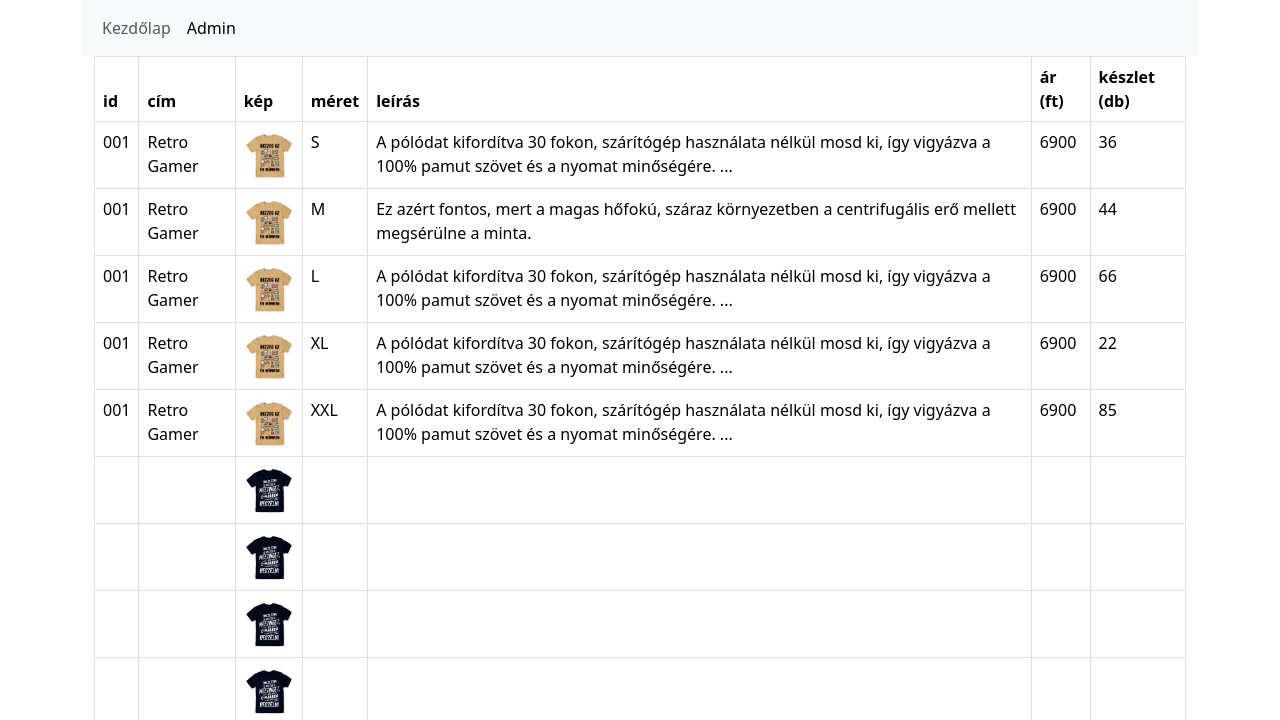
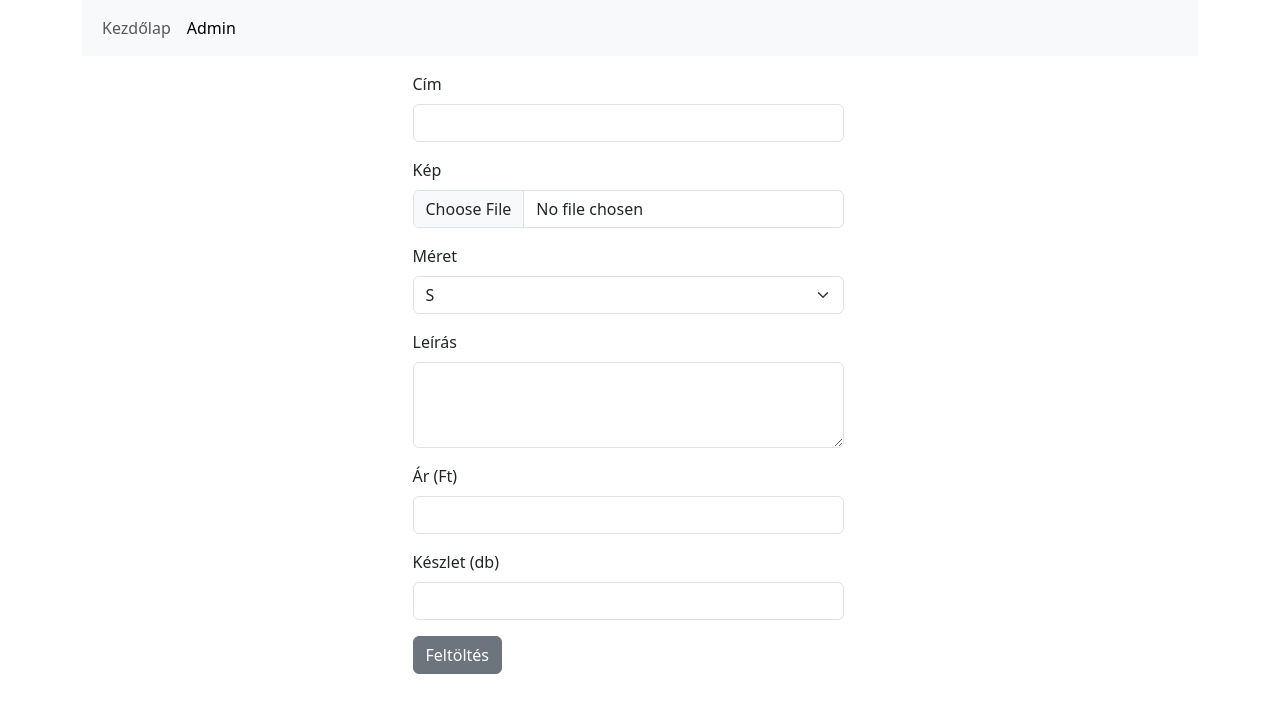
Before and after one commit to DDorka02/web, a plain HTML site: page admin.html in a window 1280 px wide. Shown: the top 720 px of the page. Drawn offline with nearby package versions, Linux system fonts and the light colour scheme.

Commit message:
admin_form

```diff
--- a/admin.html
+++ b/admin.html
@@ -20,11 +20,48 @@
                 </ul>
               </div>
         </nav>
-        <article class="col-md-12">
-            <form>
+        <article class="col-md-12 row">
+            <form class="col-md-5 col-sm-12 m-auto">
+                <div class="mb-3 mt-3">
+                    <label for="polo_cim" class="form-label">Cím</label>
+                    <input type="text" name="polo_cim" id="polo_cim" class="form-control">
+                </div>
 
+                <div class="mb-3 mt-3">
+                    <label for="polo_kep" class="form-label">Kép</label>
+                    <input type="file" name="polo_kep" id="polo_kep" class="form-control">
+                </div>
+
+                <div class="mb-3 mt-3">
+                    <label for="polo_meret" class="form-label">Méret</label>
+                    <select class="form-select" id="polo_meret">
+                        <option value="s">S</option>
+                        <option value="m">M</option>
+                        <option value="l">L</option>
+                        <option value="xl">XL</option>
+                        <option value="xxl">XXL</option>
+                      </select>
+                </div>
+
+                  <div class="mb-3 mt-3">
+                      <label for="polo_leiras" class="form-label">Leírás</label>
+                      <textarea class="form-control" rows="3" id="polo_leiras" name="polo_leiras"></textarea>
+                  </div>
+
+                <div class="mb-3 mt-3">
+                    <label for="polo_ar" class="form-label">Ár (Ft)</label>
+                    <input type="number" min="1" id="polo_ar" class="form-control">
+                </div>
+
+                <div class="mb-3 mt-3">
+                    <label for="polo_keszlet" class="form-label">Készlet (db)</label>
+                    <input type="number" min="0" id="polo_keszlet" class="form-control">
+                </div>
+
+                <input type="submit" value="Feltöltés" class="btn btn-secondary mb-5">
             </form>
-            <table class="table table-hover table-bordered table-responsive">
+            <div class="table-responsive">
+                <table class="table table-hover table-bordered">
                     <thead>
                     <tr>
                         <th>id</th>
@@ -264,6 +301,7 @@
                     </tr>
                 </tbody>
                 </table>
+            </div>
         </article>
         <footer class="col-md-12">
             <p>Erdős Viktória</p>
```
Lines whose indentation alone changed are shown as unchanged.
